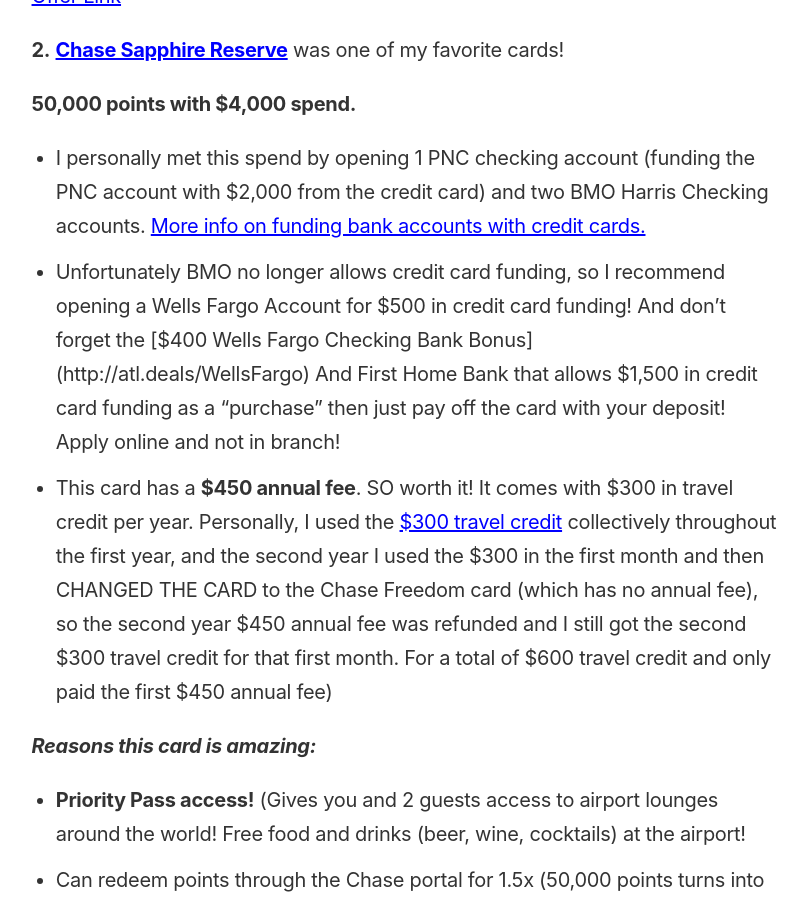
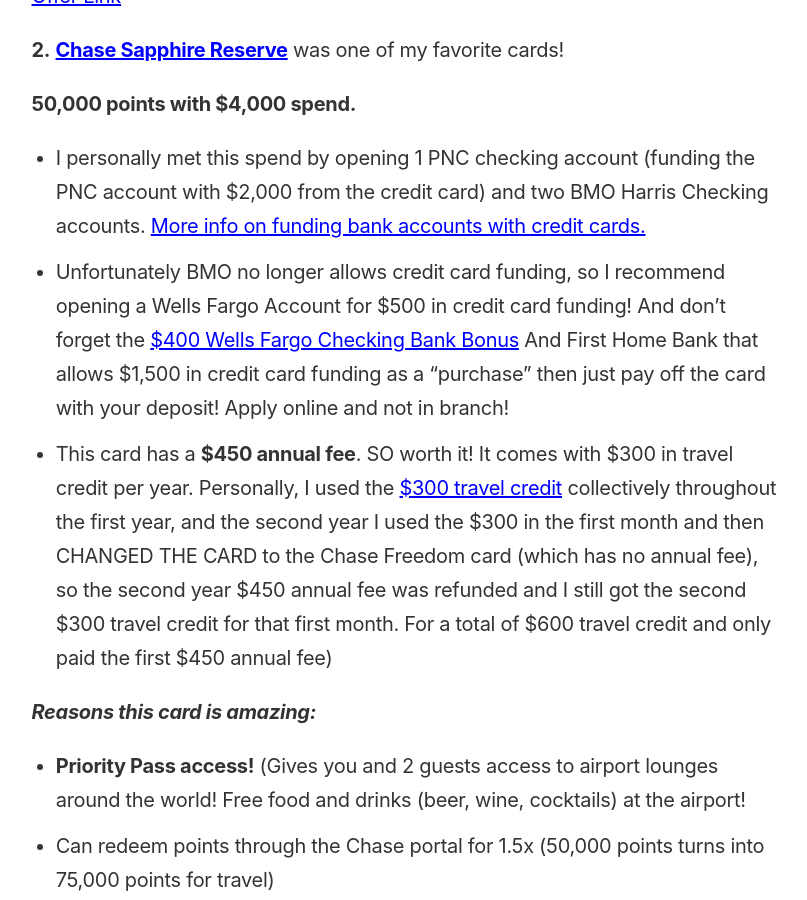
Before and after one commit to ohiosveryown/atldeals, a Jekyll site: the page built from _posts/2019-02-21-milan-slash-florence-slash-rome.markdown, in a window 1280 px wide and 900 px high, scrolled down 1802 px. Shown: the whole window, without its empty margins (233-1040 px from the left). Built offline with Jekyll 4.4.1, drawn with Linux system fonts in a browser that asks for light colours.

Commit message:
Updated Milan Slash Florence Slash Rome

```diff
--- a/_posts/2019-02-21-milan-slash-florence-slash-rome.markdown
+++ b/_posts/2019-02-21-milan-slash-florence-slash-rome.markdown
@@ -36,7 +36,7 @@
 
 * I personally met this spend by opening 1 PNC checking account (funding the PNC account with $2,000 from the credit card) and two BMO Harris Checking accounts. [More info on funding bank accounts with credit cards.](https://www.doctorofcredit.com/does-funding-a-bank-account-with-a-credit-card-count-as-a-purchase-or-cash-advance/)
 
-* Unfortunately BMO no longer allows credit card funding, so I recommend opening a Wells Fargo Account for $500 in credit card funding! And don’t forget the \[$400 Wells Fargo Checking Bank Bonus\] (http://atl.deals/WellsFargo)
+* Unfortunately BMO no longer allows credit card funding, so I recommend opening a Wells Fargo Account for $500 in credit card funding! And don’t forget the [$400 Wells Fargo Checking Bank Bonus](http://atl.deals/WellsFargo)
   And First Home Bank that allows $1,500 in credit card funding as a “purchase” then just pay off the card with your deposit! Apply online and not in branch!
 
 * This card has a **$450 annual fee**. SO worth it! It comes with $300 in travel credit per year. Personally, I used the [$300 travel credit](https://www.doctorofcredit.com/300-chase-sapphire-reserve-travel-credit-work-triggers/) collectively throughout the first year, and the second year I used the $300 in the first month and then CHANGED THE CARD to the Chase Freedom card (which has no annual fee), so the second year $450 annual fee was refunded and I still got the second $300 travel credit for that first month. For a total of $600 travel credit and only paid the first $450 annual fee)
```
